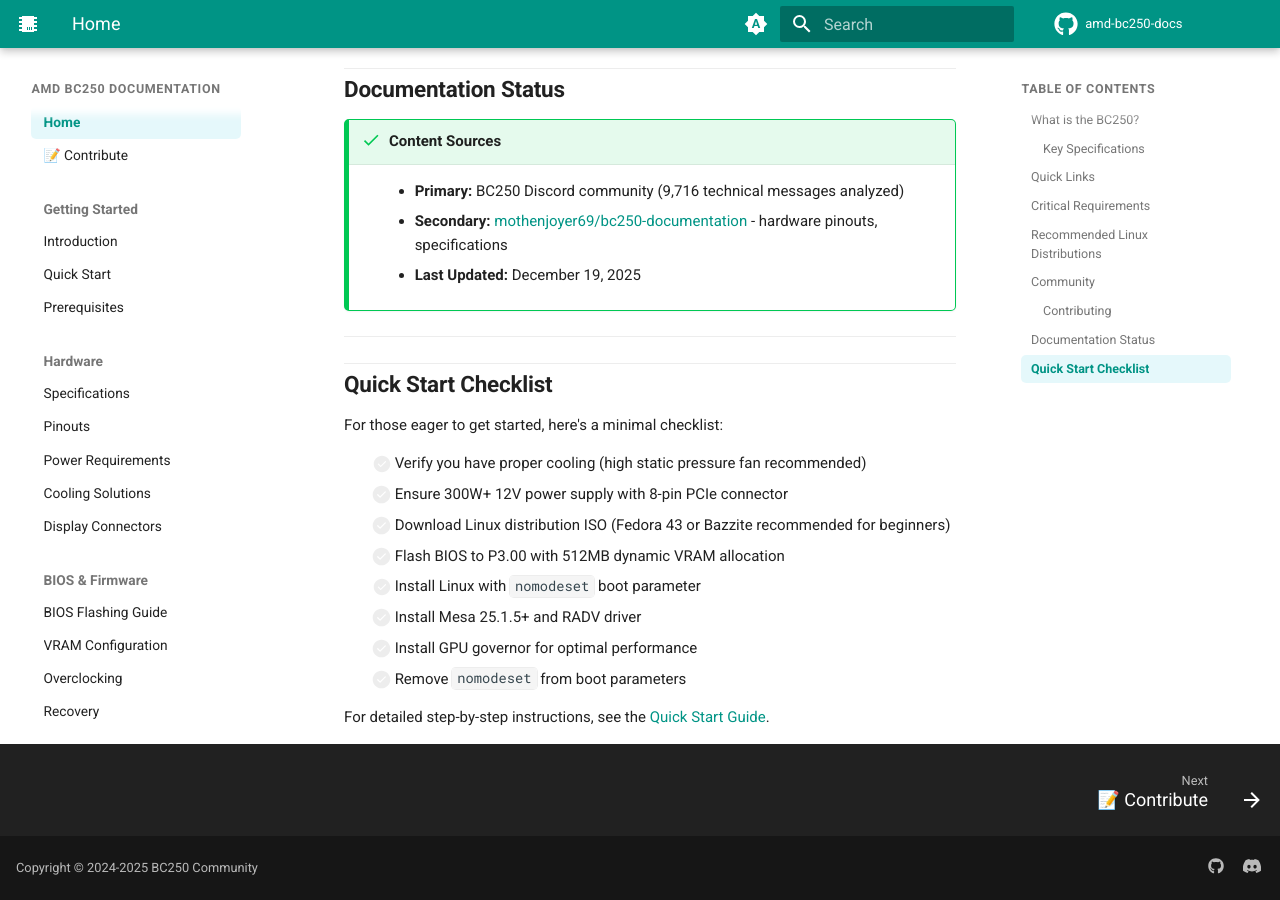
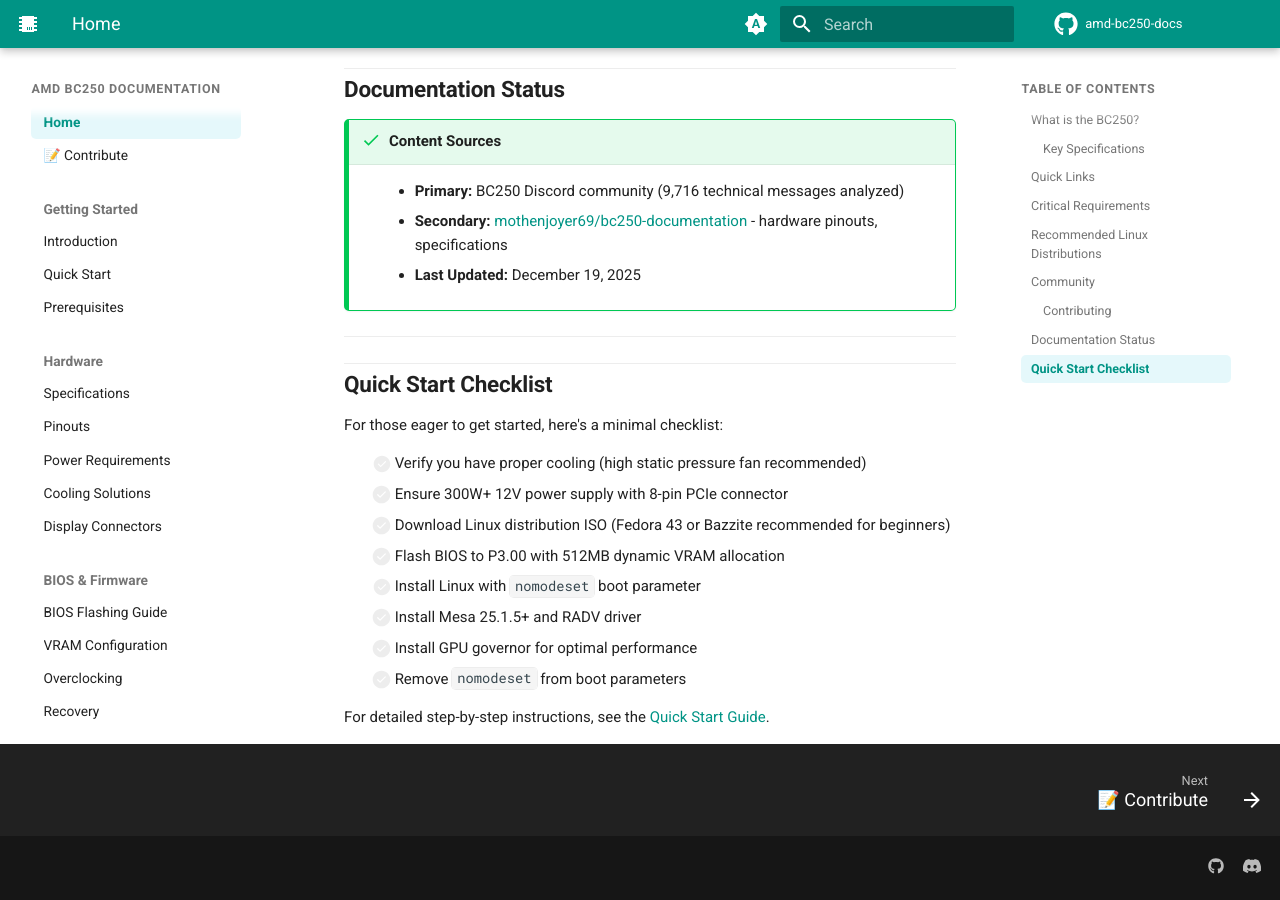
Before and after one commit to elektricM/amd-bc250-docs, an MkDocs documentation site: the page built from docs/index.md, in a window 1280 px wide and 900 px high, scrolled down 2931 px. Built offline with MkDocs 1.6.1 and Material for MkDocs 9.7.7, drawn with Linux system fonts in a browser that asks for light colours; comment, search, counter and statistics services are not loaded; the version menu is left out.

Commit message:
remove footer copyright notice

```diff
--- a/mkdocs.yml
+++ b/mkdocs.yml
@@ -9,7 +9,6 @@
 edit_uri: edit/main/docs/
 
 # Copyright
-copyright: Copyright &copy; 2024-2025 BC250 Community
 
 # Theme
 theme:
```
